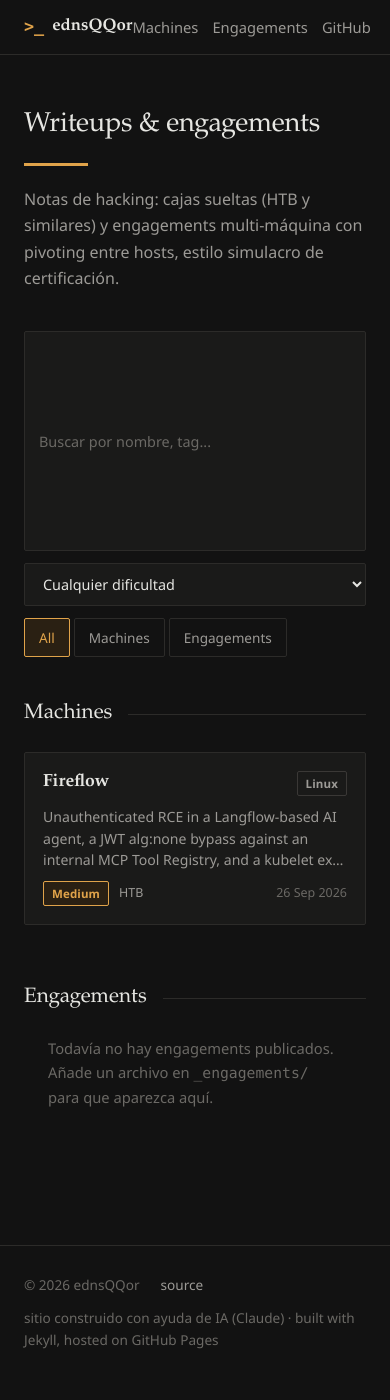
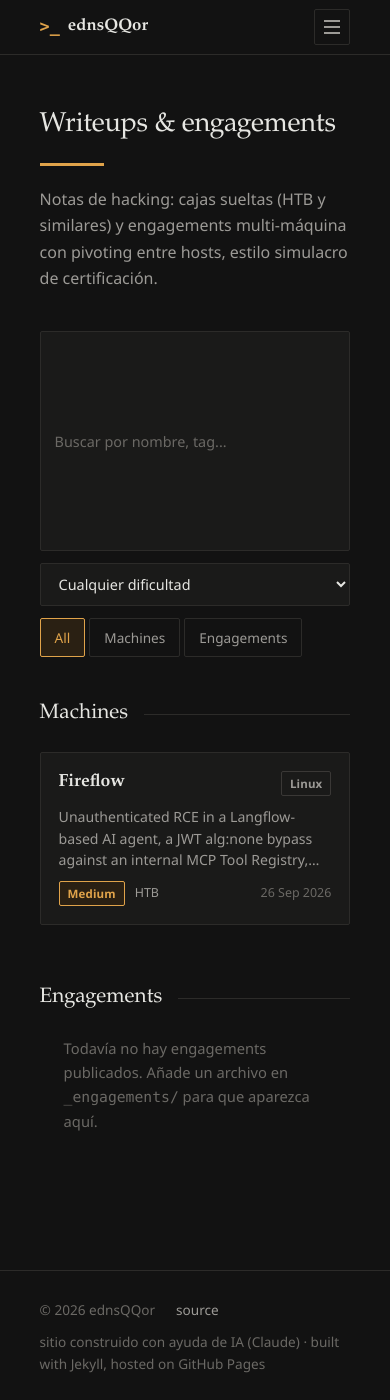
Before and after one commit to ednsQQor/ednsQQor.github.io, a Jekyll site: the page built from index.html, in a window 390 px wide and 1400 px high. Built offline with Jekyll 4.4.1, drawn with Linux system fonts in a browser that asks for light colours.

Commit message:
Unify page width (home+writeup) to ~92vw/1600px; add hamburger nav for mobile/tablet

```diff
--- a/_includes/header.html
+++ b/_includes/header.html
@@ -3,7 +3,10 @@
     <a class="brand" href="{{ '/' | relative_url }}">
       <span class="brand-glyph">&gt;_</span>{{ site.author }}
     </a>
-    <nav class="site-nav">
+    <button type="button" class="nav-toggle" id="nav-toggle" aria-expanded="false" aria-controls="site-nav" aria-label="Abrir menú">
+      <span></span><span></span><span></span>
+    </button>
+    <nav class="site-nav" id="site-nav">
       <a href="{{ '/' | relative_url }}#machines">Machines</a>
       <a href="{{ '/' | relative_url }}#engagements">Engagements</a>
       <a href="https://github.com/{{ site.github_username }}" target="_blank" rel="noopener">GitHub</a>
--- a/assets/css/style.css
+++ b/assets/css/style.css
@@ -32,8 +32,7 @@
   --font-mono: "JetBrains Mono", "Fira Code", ui-monospace, SFMono-Regular, Menlo, Consolas, monospace;
 
   /* layout */
-  --max-width: 1100px;                    /* home page only */
-  --content-width: min(92vw, 1600px);     /* writeup page only — decoupled from the home page width */
+  --max-width: min(92vw, 1600px); /* shared page width — home and writeup pages alike */
   --radius: 2px;
 }
 
@@ -84,11 +83,30 @@ code, pre, kbd, samp { font-family: var(--font-mono); }
 }
 
 .site-header .wrap {
+  position: relative;
   display: flex;
   align-items: center;
   justify-content: space-between;
   height: 60px;
 }
+
+.nav-toggle {
+  display: none;
+  flex-direction: column;
+  justify-content: center;
+  align-items: center;
+  gap: 4px;
+  width: 36px;
+  height: 36px;
+  background: transparent;
+  border: 1px solid var(--hairline);
+  border-radius: var(--radius);
+  cursor: pointer;
+  padding: 0;
+}
+.nav-toggle span { display: block; width: 16px; height: 2px; background: var(--text-muted); }
+.nav-toggle:hover { border-color: var(--hairline-strong); }
+.nav-toggle:hover span { background: var(--text); }
 
 .brand {
   color: var(--text);
@@ -324,9 +342,9 @@ code, pre, kbd, samp { font-family: var(--font-mono); }
 /* ==========================================================================
    Writeup page
    ========================================================================== */
-.writeup { max-width: var(--content-width); margin: 0 auto; padding: 0 32px; }
+.writeup { max-width: var(--max-width); margin: 0 auto; padding: 0 32px; }
 
-.writeup-header { max-width: var(--content-width); margin: 0 auto 32px; }
+.writeup-header { max-width: var(--max-width); margin: 0 auto 32px; }
 .writeup-kicker { margin: 0 0 14px; }
 .writeup-kicker a { color: var(--text-muted); font-size: 0.85rem; }
 .writeup-kicker a:hover { color: var(--accent); }
@@ -360,7 +378,7 @@ code, pre, kbd, samp { font-family: var(--font-mono); }
 }
 
 /* hosts overview (engagements) */
-.hosts-overview { max-width: var(--content-width); margin: 0 auto 40px; }
+.hosts-overview { max-width: var(--max-width); margin: 0 auto 40px; }
 .hosts-overview h2 {
   display: flex;
   align-items: center;
@@ -389,7 +407,7 @@ code, pre, kbd, samp { font-family: var(--font-mono); }
   display: grid;
   grid-template-columns: 1fr;
   gap: 32px;
-  max-width: var(--content-width);
+  max-width: var(--max-width);
   margin: 0 auto;
 }
 
@@ -548,16 +566,34 @@ code, pre, kbd, samp { font-family: var(--font-mono); }
    Responsive
    ========================================================================== */
 @media (min-width: 900px) {
-  .writeup-layout { grid-template-columns: 220px 1fr; gap: 64px; max-width: var(--content-width); align-items: start; }
+  .writeup-layout { grid-template-columns: 220px 1fr; gap: 64px; max-width: var(--max-width); align-items: start; }
   .writeup-layout.no-toc { grid-template-columns: 1fr; }
   .writeup-toc { order: 0; position: sticky; top: 76px; max-height: calc(100vh - 100px); overflow-y: auto; }
   .writeup-toc summary { display: none; }
   .writeup-toc ol { display: block; }
 }
 
+@media (max-width: 760px) {
+  .nav-toggle { display: flex; }
+  .site-nav {
+    display: none;
+    position: absolute;
+    top: 100%;
+    left: 0;
+    right: 0;
+    flex-direction: column;
+    gap: 0;
+    background: var(--bg);
+    border-bottom: 1px solid var(--hairline);
+    padding: 4px 24px 12px;
+  }
+  .site-nav.is-open { display: flex; }
+  .site-nav a { padding: 10px 0; border-top: 1px solid var(--hairline); }
+  .site-nav a:first-child { border-top: none; }
+}
+
 @media (max-width: 640px) {
   .site-header .wrap { height: 54px; }
-  .site-nav { gap: 14px; }
   .hero h1 { font-size: 1.7rem; }
   .toolbar { flex-direction: column; align-items: stretch; }
   .view-tabs { margin-left: 0; }
--- a/assets/js/main.js
+++ b/assets/js/main.js
@@ -153,9 +153,31 @@
     applyFilters();
   }
 
+  // --------------------------------------------------------------------
+  // Mobile/tablet nav: hamburger toggle for the horizontal header menu.
+  // --------------------------------------------------------------------
+  function initNavToggle() {
+    var toggle = document.getElementById("nav-toggle");
+    var nav = document.getElementById("site-nav");
+    if (!toggle || !nav) return;
+
+    toggle.addEventListener("click", function () {
+      var open = nav.classList.toggle("is-open");
+      toggle.setAttribute("aria-expanded", open ? "true" : "false");
+    });
+
+    nav.querySelectorAll("a").forEach(function (a) {
+      a.addEventListener("click", function () {
+        nav.classList.remove("is-open");
+        toggle.setAttribute("aria-expanded", "false");
+      });
+    });
+  }
+
   document.addEventListener("DOMContentLoaded", function () {
     initToc();
     initCopyButtons();
     initHomeFilters();
+    initNavToggle();
   });
 })();
```
